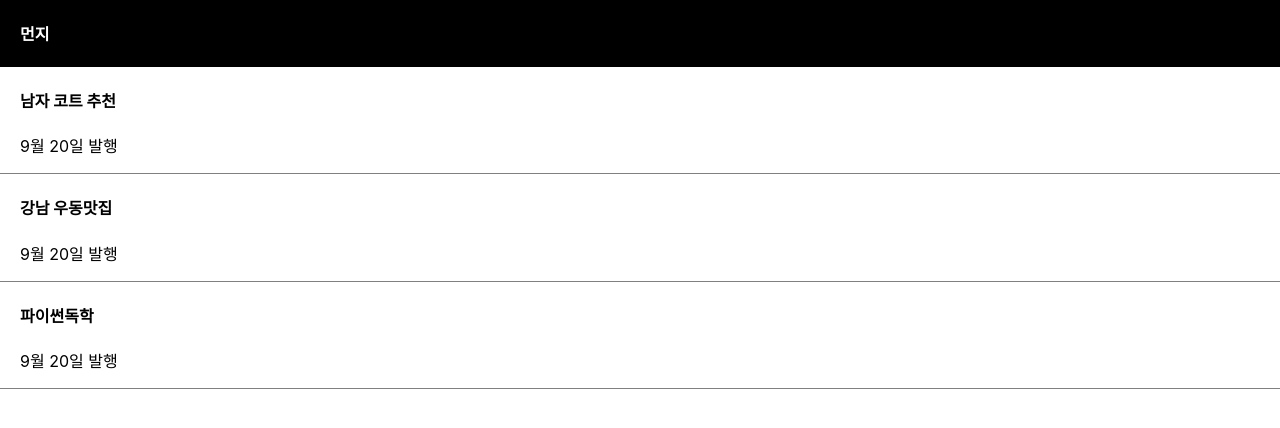
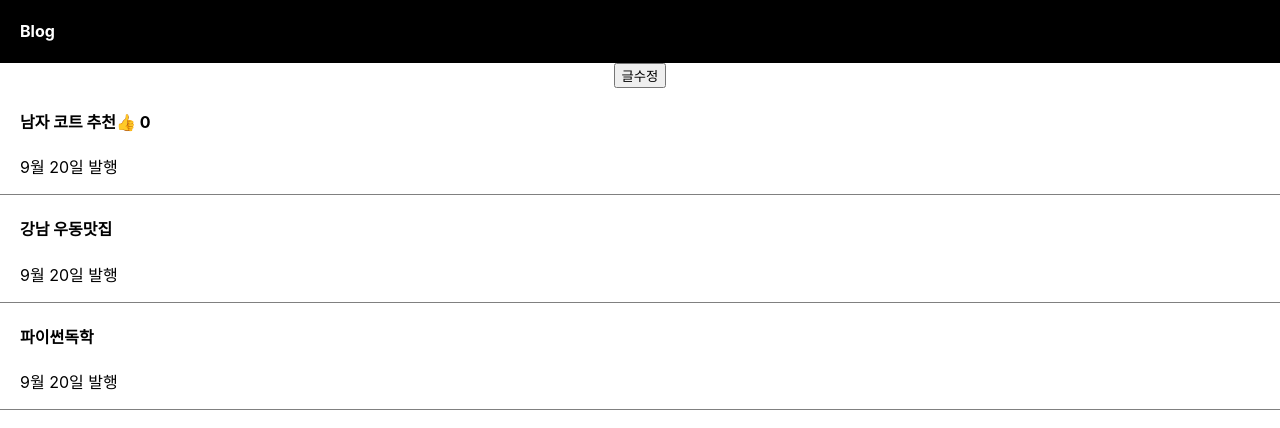
Before and after one commit to backmunji/codingapple, a React (Create React App) app: page / in a window 1280 px wide. Shown: the top 428 px of the page. Built offline with nearby package versions, Linux system fonts and the light colour scheme.

Commit message:
코딩애플 object state 변경 과제

```diff
--- a/src/App.js
+++ b/src/App.js
@@ -3,26 +3,29 @@ import {useState} from 'react';
 
 function App() {
 
-  let post = '매캐매캐~';
-  let [글제목1, b] = useState('남자 코트 추천');
-  let [글제목2, c] = useState('강남 우동맛집');
-  let [글제목3, d] = useState('파이썬독학');
+
+  let [글제목, 글제목변경] = useState(['남자 코트 추천', '강남 우동맛집', '파이썬독학']);
+  let [좋아요, 좋아요변경] = useState(0);
 
   return (
     <div className="App">
       <div className="black-nav">
-        <h4>먼지</h4>
+        <h4>Blog</h4>
       </div>
+      <button onClick={()=>{
+        글제목변경(['여자코트 추천', '강남 우동맛집', '파이썬독학']);
+      }}>글수정</button>
+
       <div className="list">
-          <h4>{ 글제목1 }</h4>
+          <h4>{ 글제목[0] }<span onClick={()=>{좋아요변경(좋아요+1)}}>👍 </span>{좋아요}</h4>
           <p>9월 20일 발행</p>
       </div>
       <div className="list">
-          <h4>{ 글제목2 }</h4>
+          <h4>{ 글제목[1] }</h4>
           <p>9월 20일 발행</p>
       </div>
       <div className="list">
-          <h4>{ 글제목3 }</h4>
+          <h4>{ 글제목[2] }</h4>
           <p>9월 20일 발행</p>
       </div>
     </div>
```
